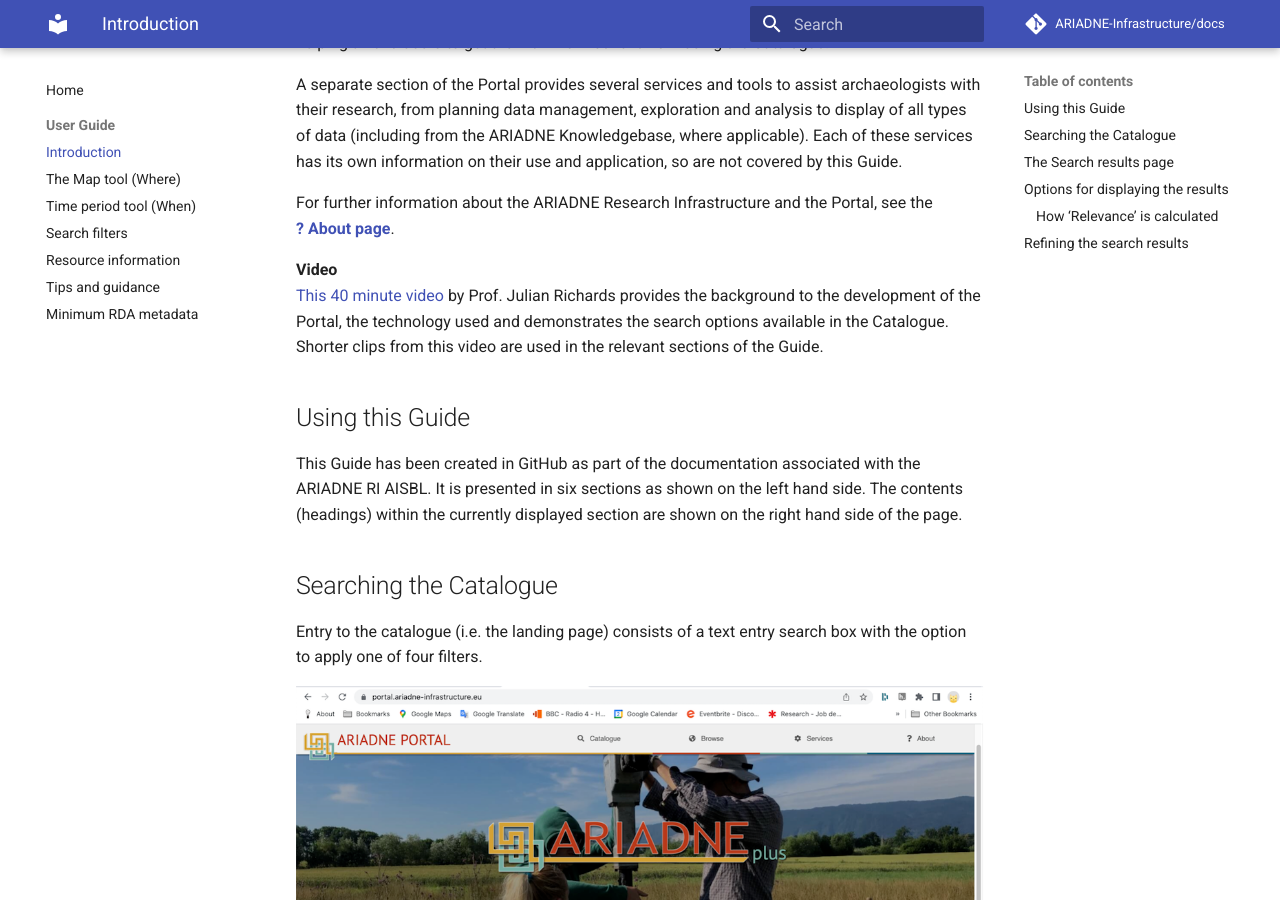
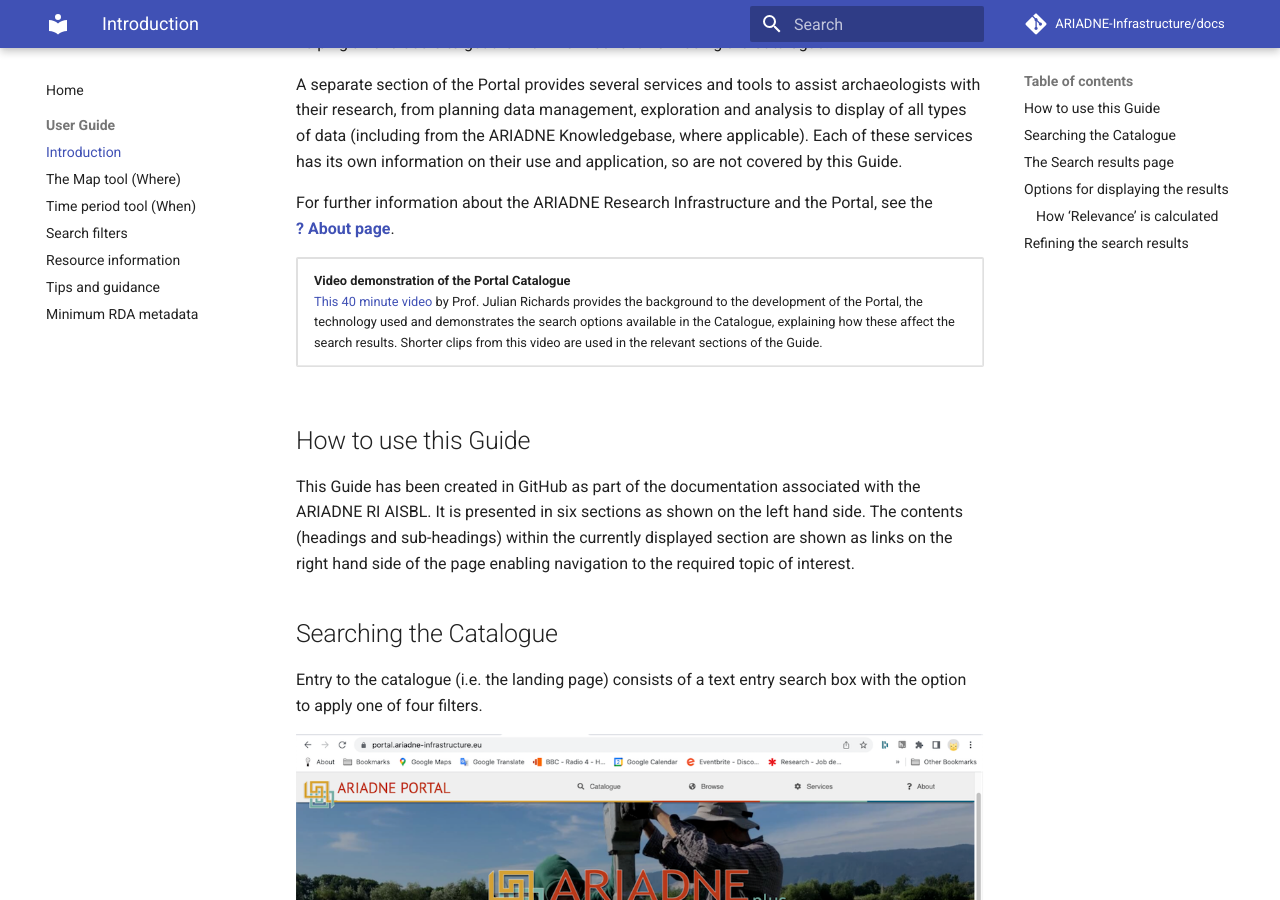
Before and after one commit to uoy-ads/hsds-data-catalogue-docs, an MkDocs documentation site: the page built from docs/Portal_User_Guide/Section-1_What.md, in a window 1280 px wide and 900 px high, scrolled down 368 px. Built offline with MkDocs 1.6.1 and Material for MkDocs 9.7.7, drawn with Linux system fonts in a browser that asks for light colours; comment, search, counter and statistics services are not loaded; some of the changed text lies outside the part shown.

Commit message:
Update Section-1_What.md

```diff
--- a/docs/Portal_User_Guide/Section-1_What.md
+++ b/docs/Portal_User_Guide/Section-1_What.md
@@ -1,7 +1,7 @@
 ---
 description: First section of the ARIADNE Portal Guide on how to use the Catalogue - 4 basic search filters and the Search results page and its display options.
 ---
-![Header iamge](../assets/ARIADNE_Portal_Guide_banner.png){ width="850" }
+![ARIADNE Portal Guide Header image](../assets/ARIADNE_Portal_Guide_banner.png){ width="850" }
 
 # Using the ARIADNE Catalogue
 
@@ -11,16 +11,20 @@
 
 For further information about the ARIADNE Research Infrastructure and the Portal, see the <BR> [**? About page**](https://portal.ariadne-infrastructure.eu/about).
 
-**Video**<Br>
-[This 40 minute video](https://www.ariadne-research-infrastructure.eu/catalogue-demonstration-video/) by Prof. Julian Richards provides the background to the development of the Portal, the technology used and demonstrates the search options available in the Catalogue. Shorter clips from this video are used in the relevant sections of the Guide.
+<table border="3" bgcolor="#ADD8E6">
+    <tr>
+        <td><b>Video demonstration of the Portal Catalogue</b><Br><a href="https://www.ariadne-research-infrastructure.eu/catalogue-demonstration-video/">This 40 minute video</a> by Prof. Julian Richards provides the background to the development of the Portal, the technology used and demonstrates the search options available in the Catalogue, explaining how these affect the search results. Shorter clips from this video are used in the relevant sections of the Guide.
+</td>
+    </tr>
+</table>
 
-## Using this Guide
-This Guide has been created in GitHub as part of the documentation associated with the ARIADNE RI AISBL. It is presented in six sections as shown on the left hand side. The contents (headings) within the currently displayed section are shown on the right hand side of the page.
+## How to use this Guide
+This Guide has been created in GitHub as part of the documentation associated with the ARIADNE RI AISBL. It is presented in six sections as shown on the left hand side. The contents (headings and sub-headings) within the currently displayed section are shown as links on the right hand side of the page enabling navigation to the required topic of interest.
 
 ## Searching the Catalogue
 Entry to the catalogue (i.e. the landing page) consists of a text entry search box with the option to apply one of four filters.
 
-![Landing page](../assets/01-Landing-page-1000x542.png){ width="850" }
+![ARIADNE Catalogue Landing page](../assets/01-Landing-page-1000x542.png){ width="850" }
 <p align=center><i>Catalogue entry page</i></p>
 
 The search is designed to start with one or more key words where logical “AND” is applied. For example, a search for “gold coin” will return only records where both these words are to be found in the metadata record. The default setting is “All fields”, i.e. the whole record is searched for matching terms. Omitting a key word defaults to the entire Catalogue, the returned results depending on the filters selected.
@@ -36,12 +40,12 @@
 
 The **Getty AAT Subject** option enables a multi-lingual search to be performed by returning all records that contain a native language match (in the **Original subject** field) to the English **Getty AAT subject** as well as that specified in the **Getty AAT Subject** field when this is present. Furthermore, since the search is hierarchical, any broad term such as “weapons” will also include all sub-categories such as swords, axes, daggers, etc. The search will return records that contain these subjects as well as those with matching terms in other languages.
 
-[**More about the Getty ATT**](https://www.getty.edu/research/tools/vocabularies/aat/about.html)
+[**More about the Getty ATT (on the Getty website)**](https://www.getty.edu/research/tools/vocabularies/aat/about.html)
 
 ## The Search results page
 The search results are displayed with a wider range of filters which can be used to further refine the results. New searches can also be started from this page.
 
-![Alt text](../assets/02-Search_results_page.png){ width="850" }
+![ARIADNE Catalogue search results page](../assets/02-Search_results_page.png){ width="850" }
 <p align=center><i>Search results page</i></p>
 
 Each of the records shown in the search results has a **Resource Type** icon next to its title.
@@ -49,19 +53,19 @@
 
 Resources that are to be found in a **CoreTrustSeal certified repository** will also have this icon displayed below the Resource Type icon.
 
-![Alt text](../assets/28-Resource_icons.png)
-<p align=center><i>Record of Resource type Site/Monument with the CoreTrustSeal icon</i></p>
+![Set of icons which classify the resource type ](../assets/28-Resource_icons.png)
+<p align=center><i>Record of Resource type Site/Monument with the CoreTrustSeal icon (and text displayed with mouseover)</i></p>
 
 ## Options for displaying the results
 At the top on the right hand side of the Results page are two options for controlling the display of the results, **Order** and **Per page**.
 
 | Per page |  |
 | ------------- | ----------- |
-| ![Alt text](../assets/30-Per_page.png) | The default number of resources shown on the Results page is 20. <br><Br>The **Per page** option enables this to be changed from between 5 to 50 per page. |
+| ![Drop down menu of values for how many results are displayed on the page](../assets/30-Per_page.png) | The default number of resources shown on the Results page is 20. <br><Br>The **Per page** option enables this to be changed from between 5 to 50 per page. |
 
 | Order |  |
 | ------------- | ----------- |
-| ![Alt text](../assets/31-Order_options.png) | **Relevance** - calculated from several fields, Title being the most important, then Description and Subject.<Br><Br>**Issued date** - date of publication of the resource. This is also the default setting.<Br><Br>**Dating** - most recent or least recent date of the one or more dates found in each record.<Br><Br>**Publisher** - data provider (of the resource metadata).<Br><Br>**Resource type** - broad resource type (as defined in the Filters).|
+| ![List of ](../assets/31-Order_options.png) | **Relevance** - calculated from several fields, Title being the most important, then Description and Subject.<Br><Br>**Issued date** - date of publication of the resource. This is also the default setting.<Br><Br>**Dating** - most recent or least recent date of the one or more dates found in each record.<Br><Br>**Publisher** - data provider (of the resource metadata).<Br><Br>**Resource type** - broad resource type (as defined in the Filters).|
 
 ### How ‘Relevance’ is calculated
 
```
